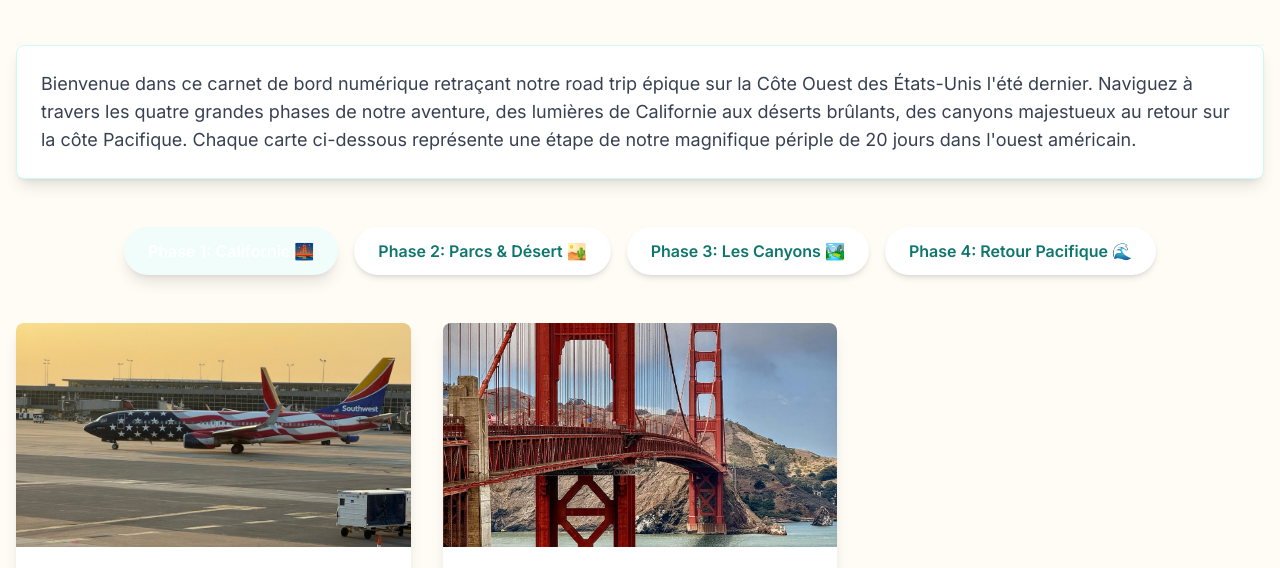
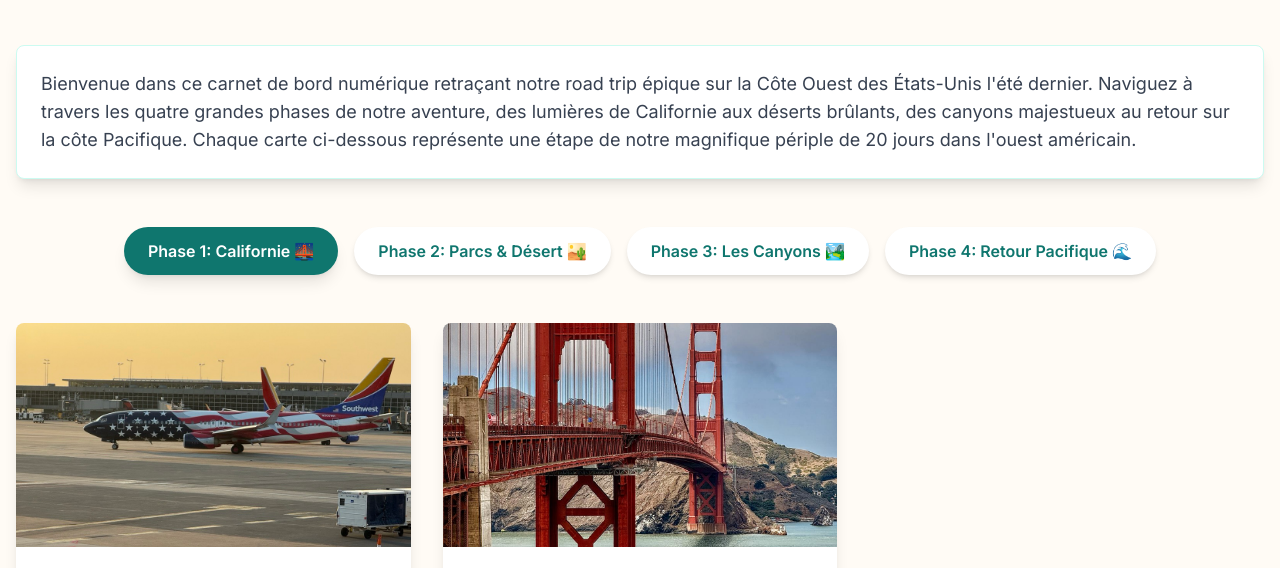
Before and after one commit to Noexicaise/RoadTripUSA, a plain HTML site: page index.html in a window 1280 px wide. In both pictures the pointer is over the button "Phase 1: Californie 🌉". Shown: the part 203-771 px from the top of the page. Drawn offline with nearby package versions, Linux system fonts and the light colour scheme.

Commit message:
Enhance hover effect for active nav buttons
Added hover effect for active navigation buttons to improve visibility.

```diff
--- a/index.html
+++ b/index.html
@@ -25,6 +25,14 @@
             color: white;
             box-shadow: 0 4px 6px -1px rgba(0, 0, 0, 0.1), 0 2px 4px -1px rgba(0, 0, 0, 0.06);
         }
+        /* DÉBUT DE LA MODIFICATION POUR AMÉLIORER LA LISIBILITÉ AU SURVOL */
+        .nav-button.active:hover {
+            background-color: #0f766e; /* teal-700: Un peu plus foncé que teal-600 pour un léger effet de pression, mais reste sombre */
+            color: white;
+            /* Garder une ombre similaire pour l'effet */
+            box-shadow: 0 6px 8px -1px rgba(0, 0, 0, 0.15), 0 3px 5px -1p rgba(0, 0, 0, 0.08);
+        }
+        /* FIN DE LA MODIFICATION */
         .content-phase {
             transition: opacity 0.5s ease-in-out;
         }
```
